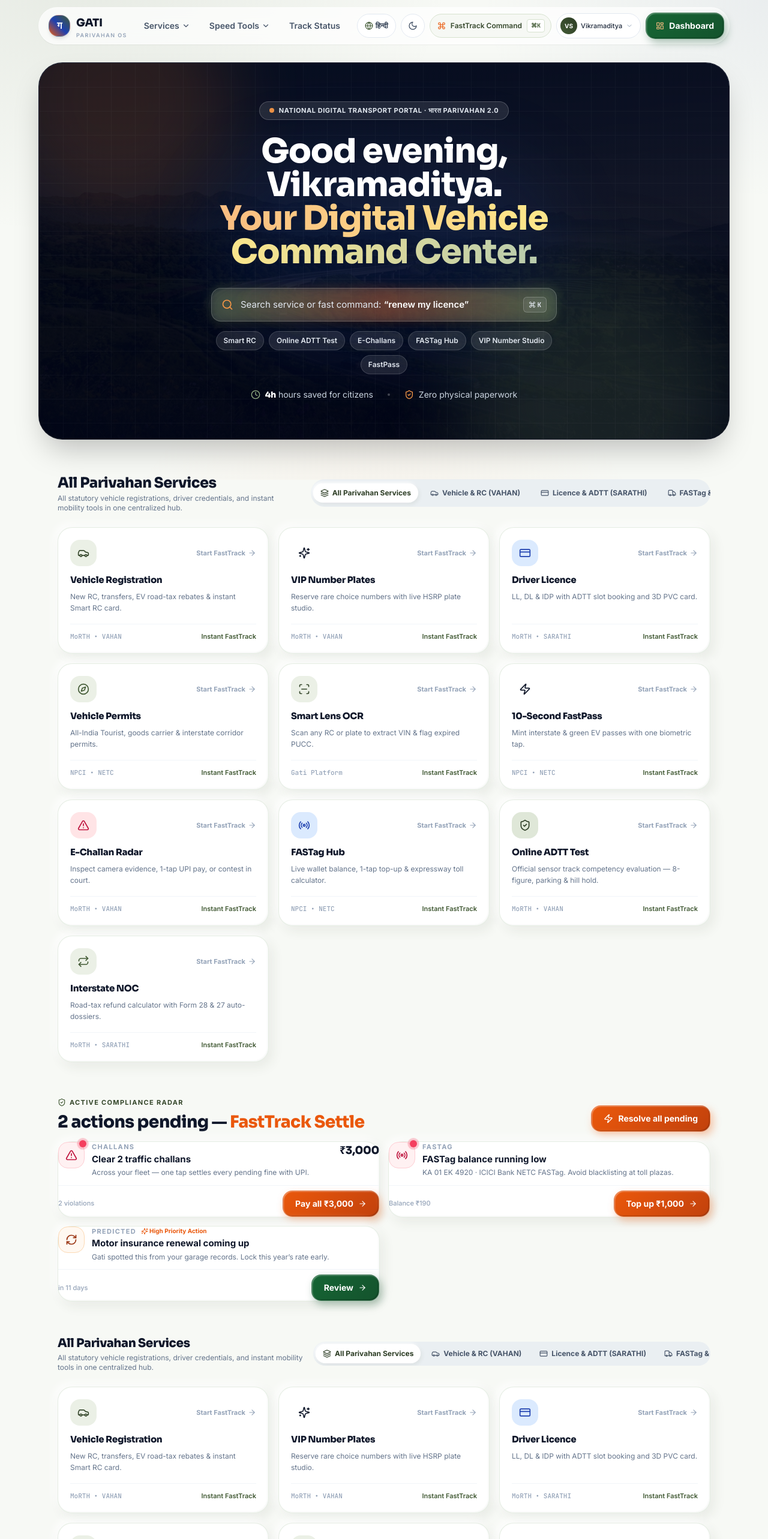
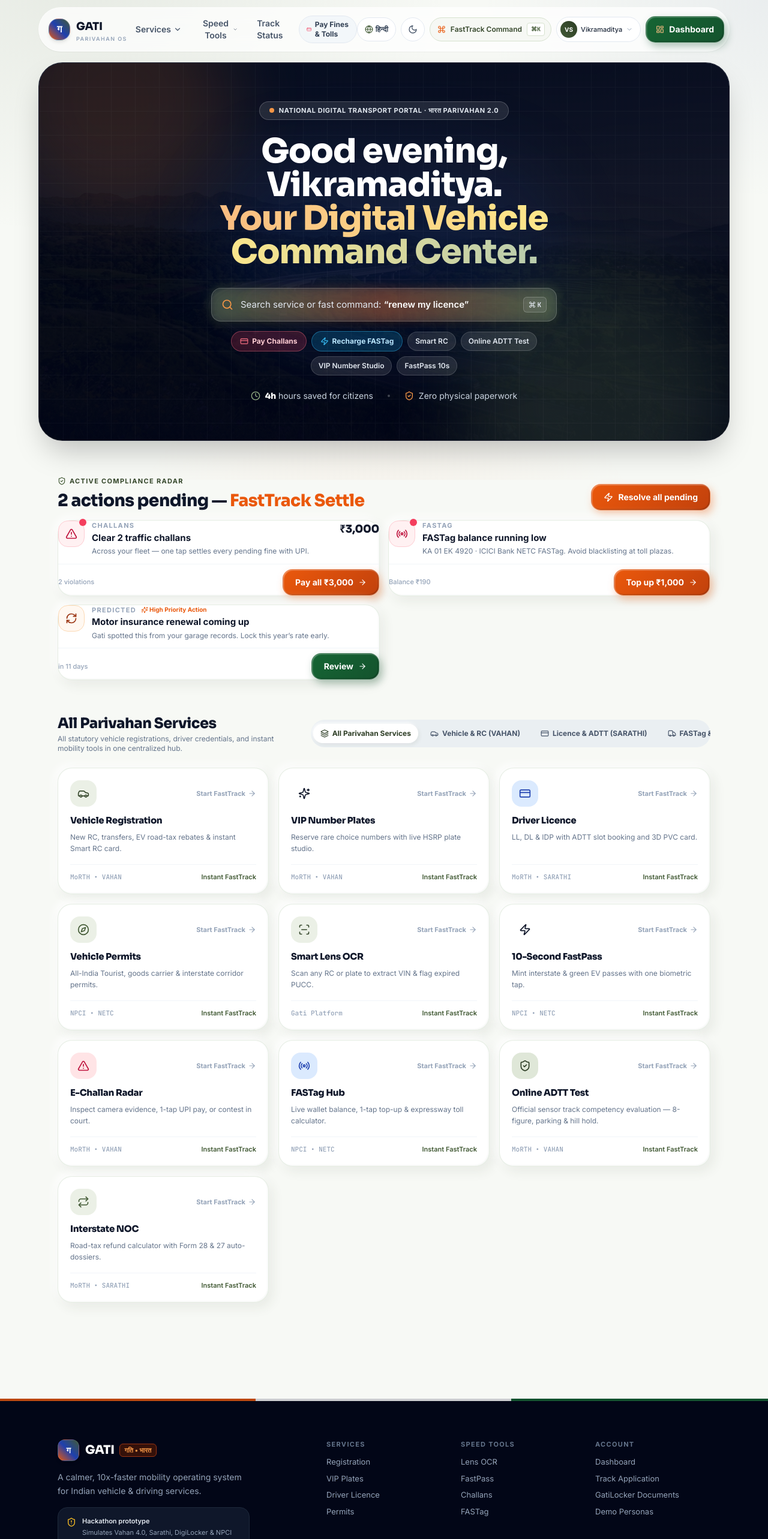
Before and after one commit to alakmar344/gati, a Next.js app: page / in a window 1280 px wide. Shown: the top 2566 px of the page at 60% size. Built offline with nearby package versions, Linux system fonts and the light colour scheme.

Commit message:
feat: enhance payment button visibility across navbar, landing hero, dashboard, challans and fancy numbers

```diff
--- a/app/challans/page.tsx
+++ b/app/challans/page.tsx
@@ -109,11 +109,26 @@
           </div>
         </div>
 
-        <div className="text-center sm:text-right">
-          <span className="text-xs text-slate-400 dark:text-slate-500 font-semibold block">Total Outstanding Fines</span>
-          <span className="text-2xl font-display font-extrabold tracking-tight text-rose-700 dark:text-rose-400 font-mono">
-            {formatINR(totalPendingAmount)}
-          </span>
+        <div className="flex flex-col sm:flex-row items-center gap-4">
+          <div className="text-center sm:text-right">
+            <span className="text-xs text-slate-400 dark:text-slate-500 font-semibold block">Total Outstanding Fines</span>
+            <span className="text-2xl font-display font-extrabold tracking-tight text-rose-700 dark:text-rose-400 font-mono">
+              {formatINR(totalPendingAmount)}
+            </span>
+          </div>
+
+          {pendingCount > 0 && (
+            <button
+              onClick={() => {
+                const firstPending = challans.find(c => c.status === 'PENDING');
+                if (firstPending) setSelectedChallanForPay(firstPending);
+              }}
+              className="clay-btn clay-btn-saffron min-h-[44px] px-5 py-2.5 text-xs text-white font-extrabold shadow-lg flex items-center gap-2"
+            >
+              <CreditCard className="w-4 h-4" />
+              <span>Pay Dues (1-Tap UPI)</span>
+            </button>
+          )}
         </div>
       </div>
 
--- a/app/dashboard/page.tsx
+++ b/app/dashboard/page.tsx
@@ -14,6 +14,7 @@
   Wallet,
   FolderLock,
   CheckCircle2,
+  CreditCard,
 } from 'lucide-react';
 import { DemoUser, AnyApplication, StoredDocument, PaymentReceipt } from '@/lib/types';
 import { getCurrentUser, getApplicationsForUser, getAllDocuments, getAllPayments } from '@/lib/storage';
@@ -97,7 +98,14 @@
             </div>
           </div>
 
-          <div className="flex items-center gap-2.5">
+          <div className="flex flex-wrap items-center gap-2.5">
+            <Link
+              href="/challans"
+              className="clay-btn min-h-[44px] bg-rose-50 dark:bg-rose-950/60 hover:bg-rose-100 dark:hover:bg-rose-900/60 border border-rose-200 dark:border-rose-800 text-rose-700 dark:text-rose-300 px-4 py-2 text-xs font-bold shadow-xs"
+            >
+              <CreditCard className="w-4 h-4 text-rose-600 dark:text-rose-400" />
+              <span>Pay Fines &amp; Dues</span>
+            </Link>
             <button
               onClick={() => setIsSwitcherOpen(true)}
               className="clay-btn min-h-[44px] bg-white dark:bg-slate-800 text-slate-700 dark:text-slate-200 px-4 py-2 text-xs"
--- a/app/fancy-numbers/page.tsx
+++ b/app/fancy-numbers/page.tsx
@@ -409,10 +409,10 @@
                         e.stopPropagation();
                         handleSelectToBuy(item);
                       }}
-                      className="clay-btn min-h-[40px] px-4 py-2 text-xs bg-slate-900 hover:bg-amber-500 hover:text-slate-950 dark:bg-slate-100 dark:text-slate-900 dark:hover:bg-amber-400 text-white shadow-sm font-bold"
+                      className="clay-btn clay-btn-saffron min-h-[40px] px-4 py-2 text-xs text-white shadow-sm font-bold flex items-center gap-1.5"
                     >
-                      <span>Reserve</span>
-                      <ArrowRight className="w-3.5 h-3.5" />
+                      <CreditCard className="w-3.5 h-3.5" />
+                      <span>Pay &amp; Reserve</span>
                     </button>
                   </div>
                 </div>
--- a/app/page.tsx
+++ b/app/page.tsx
@@ -193,13 +193,27 @@
 
             {/* Quick Transport Service Chips */}
             <div className="flex flex-wrap items-center justify-center gap-2 mt-4 max-w-xl animate-rise" style={{ animationDelay: '0.11s' }}>
+              <Link
+                href="/challans"
+                className="px-3.5 py-1.5 rounded-full text-xs font-bold bg-rose-500/20 hover:bg-rose-500/30 border border-rose-400/40 text-rose-200 transition-colors backdrop-blur-sm min-h-[34px] flex items-center gap-1.5 shadow-sm"
+              >
+                <CreditCard className="w-3.5 h-3.5 text-rose-400" />
+                <span>Pay Challans</span>
+              </Link>
+
+              <Link
+                href="/fastag"
+                className="px-3.5 py-1.5 rounded-full text-xs font-bold bg-sky-500/20 hover:bg-sky-500/30 border border-sky-400/40 text-sky-200 transition-colors backdrop-blur-sm min-h-[34px] flex items-center gap-1.5 shadow-sm"
+              >
+                <Zap className="w-3.5 h-3.5 text-sky-400" />
+                <span>Recharge FASTag</span>
+              </Link>
+
               {[
                 { label: 'Smart RC', href: '/vehicle-licensing' },
                 { label: 'Online ADTT Test', href: '/adtt-simulator' },
-                { label: 'E-Challans', href: '/challans' },
-                { label: 'FASTag Hub', href: '/fastag' },
                 { label: 'VIP Number Studio', href: '/fancy-numbers' },
-                { label: 'FastPass', href: '/fastpass' },
+                { label: 'FastPass 10s', href: '/fastpass' },
               ].map((chip) => (
                 <Link
                   key={chip.href}
@@ -227,6 +241,11 @@
             </div>
           </div>
         </div>
+      </section>
+
+      {/* ================= ACTIVE COMPLIANCE RADAR ================= */}
+      <section className="px-4 sm:px-8 max-w-6xl mx-auto w-full">
+        <ActionFeed />
       </section>
 
       {/* ================= CENTRALIZED UNIFIED SERVICE MATRIX ================= */}
@@ -313,96 +332,6 @@
           })}
         </div>
       </section>
-
-      {/* ================= ACTIVE COMPLIANCE RADAR ================= */}
-      <section className="px-4 sm:px-8 max-w-6xl mx-auto w-full">
-        <ActionFeed />
-      </section>
-
-      {/* ================= CENTRALIZED UNIFIED SERVICE MATRIX ================= */}
-      <section className="px-4 sm:px-8 max-w-6xl mx-auto w-full">
-        {/* Category Filter Tabs */}
-        <div className="flex flex-col sm:flex-row sm:items-center justify-between gap-4 mb-6">
-          <div>
-            <h2 className="font-display text-xl font-extrabold text-slate-900 dark:text-white tracking-tight">
-              {t('allActions')}
-            </h2>
-            <p className="text-xs text-slate-500 dark:text-slate-400 mt-0.5">
-              All statutory vehicle registrations, driver credentials, and instant mobility tools in one centralized hub.
-            </p>
-          </div>
-
-          {/* Centralized Category Switcher Pills */}
-          <div className="flex items-center gap-1.5 p-1 rounded-full bg-slate-200/60 dark:bg-slate-800/80 w-fit self-start sm:self-auto overflow-x-auto max-w-full">
-            {[
-              { id: 'ALL', label: t('allActions'), icon: Layers },
-              { id: 'VEHICLE', label: t('vehicleRc'), icon: Car },
-              { id: 'DRIVER', label: t('driverLicence'), icon: CreditCard },
-              { id: 'TOLLS', label: t('tollsPasses'), icon: Truck },
-              { id: 'TOOLS', label: t('instantTools'), icon: Zap },
-            ].map((cat) => {
-              const Icon = cat.icon;
-              const isActive = activeCategory === cat.id;
-              return (
-                <button
-                  key={cat.id}
-                  onClick={() => setActiveCategory(cat.id as ServiceCategory)}
-                  className={`flex items-center gap-1.5 px-3 py-1.5 rounded-full text-xs font-bold transition-all shrink-0 ${
-                    isActive
-                      ? 'clay-pill bg-white dark:bg-slate-900 text-olive-900 dark:text-olive-300 shadow-sm'
-                      : 'text-slate-600 dark:text-slate-400 hover:text-slate-900 dark:hover:text-white'
-                  }`}
-                >
-                  <Icon className="w-3.5 h-3.5" />
-                  <span>{cat.label}</span>
-                </button>
-              );
-            })}
-          </div>
-        </div>
-
-        {/* Clean, Decluttered Clay Cards Matrix */}
-        <div className="grid grid-cols-1 sm:grid-cols-2 lg:grid-cols-3 gap-4">
-          {filteredItems.map((item) => {
-            const Icon = item.icon;
-            return (
-              <Link
-                key={item.href}
-                href={item.href}
-                className="clay-card clay-card-interactive p-5 group flex flex-col justify-between"
-              >
-                <div>
-                  <div className="flex items-center justify-between gap-2 mb-3">
-                    <div className={`w-11 h-11 rounded-2xl flex items-center justify-center ${item.tint} group-hover:scale-105 transition-transform shadow-xs`}>
-                      <Icon className="w-5 h-5" />
-                    </div>
-                    <span className="text-[11px] font-bold text-slate-400 group-hover:text-olive-700 dark:group-hover:text-olive-400 flex items-center gap-1 transition-colors">
-                      <span>{t('startNow')}</span>
-                      <ArrowRight className="w-3.5 h-3.5 group-hover:translate-x-0.5 transition-transform" />
-                    </span>
-                  </div>
-
-                  <h3 className="font-display font-extrabold text-[15px] text-slate-900 dark:text-white tracking-tight">
-                    {item.name}
-                  </h3>
-                  <p className="text-xs text-slate-500 dark:text-slate-400 mt-1.5 leading-relaxed">
-                    {item.desc}
-                  </p>
-                </div>
-
-                <div className="mt-4 pt-3 border-t border-slate-100 dark:border-slate-800 flex items-center justify-between text-[11px]">
-                  <span className="font-mono text-slate-400 dark:text-slate-500 font-medium">
-                    {item.category === 'VEHICLE' ? 'MoRTH • VAHAN' : item.category === 'DRIVER' ? 'MoRTH • SARATHI' : item.category === 'TOLLS' ? 'NPCI • NETC' : 'Gati Engine'}
-                  </span>
-                  <span className="font-semibold text-olive-700 dark:text-olive-400">
-                    Instant FastTrack
-                  </span>
-                </div>
-              </Link>
-            );
-          })}
-        </div>
-      </section>
     </div>
   );
 }
--- a/components/layout/Navbar.tsx
+++ b/components/layout/Navbar.tsx
@@ -13,6 +13,7 @@
   Sun,
   Moon,
   Globe,
+  CreditCard,
 } from 'lucide-react';
 import { DemoUser } from '@/lib/types';
 import { getCurrentUser } from '@/lib/storage';
@@ -122,6 +123,18 @@
             >
               {t('track')}
             </Link>
+
+            <Link
+              href="/challans"
+              className={`px-3 py-1.5 rounded-full transition-all flex items-center gap-1.5 text-xs font-bold ${
+                pathname === '/challans'
+                  ? 'clay-pill bg-rose-50 dark:bg-rose-950/60 text-rose-700 dark:text-rose-300 border border-rose-200 dark:border-rose-800'
+                  : 'text-slate-700 dark:text-slate-300 hover:text-rose-600 dark:hover:text-rose-400 bg-slate-100/80 dark:bg-slate-800/80 hover:bg-rose-50 dark:hover:bg-rose-950/40 border border-slate-200 dark:border-slate-700'
+              }`}
+            >
+              <CreditCard className="w-3.5 h-3.5 text-rose-500" />
+              <span>{language === 'hi' ? 'भुगतान / चालान' : 'Pay Fines & Tolls'}</span>
+            </Link>
           </nav>
 
           {/* Right centralized control capsule */}
@@ -216,16 +229,27 @@
               </button>
             </div>
 
+            <div className="grid grid-cols-2 gap-2 mb-3">
               <button
                 onClick={() => {
                   setIsMobileMenuOpen(false);
                   openCommand();
                 }}
-              className="w-full flex items-center gap-2 px-3.5 py-3 rounded-2xl bg-olive-50 dark:bg-olive-950/60 text-olive-800 dark:text-olive-300 text-sm font-semibold mb-3 border border-olive-200 dark:border-olive-800/60"
+                className="flex items-center justify-center gap-1.5 px-3 py-2.5 rounded-2xl bg-olive-50 dark:bg-olive-950/60 text-olive-800 dark:text-olive-300 text-xs font-bold border border-olive-200 dark:border-olive-800/60"
               >
-              <Wand2 className="w-4 h-4 text-saffron-600 dark:text-saffron-400" />
-              {t('askGatiPlaceholder')}
+                <CmdIcon className="w-3.5 h-3.5 text-saffron-600 dark:text-saffron-400" />
+                <span>FastTrack ⌘K</span>
               </button>
+
+              <Link
+                href="/challans"
+                onClick={() => setIsMobileMenuOpen(false)}
+                className="flex items-center justify-center gap-1.5 px-3 py-2.5 rounded-2xl bg-rose-50 dark:bg-rose-950/60 text-rose-700 dark:text-rose-300 text-xs font-bold border border-rose-200 dark:border-rose-800 shadow-xs"
+              >
+                <CreditCard className="w-3.5 h-3.5 text-rose-600 dark:text-rose-400" />
+                <span>{language === 'hi' ? 'भुगतान / चालान' : 'Pay Fines & Tolls'}</span>
+              </Link>
+            </div>
 
             <MobileGroup title={t('services')} items={CORE_SERVICES} pathname={pathname} onNav={() => setIsMobileMenuOpen(false)} />
             <MobileGroup title={t('speedTools')} items={SPEED_TOOLS} pathname={pathname} onNav={() => setIsMobileMenuOpen(false)} />
```
Lines whose indentation alone changed are shown as unchanged.
